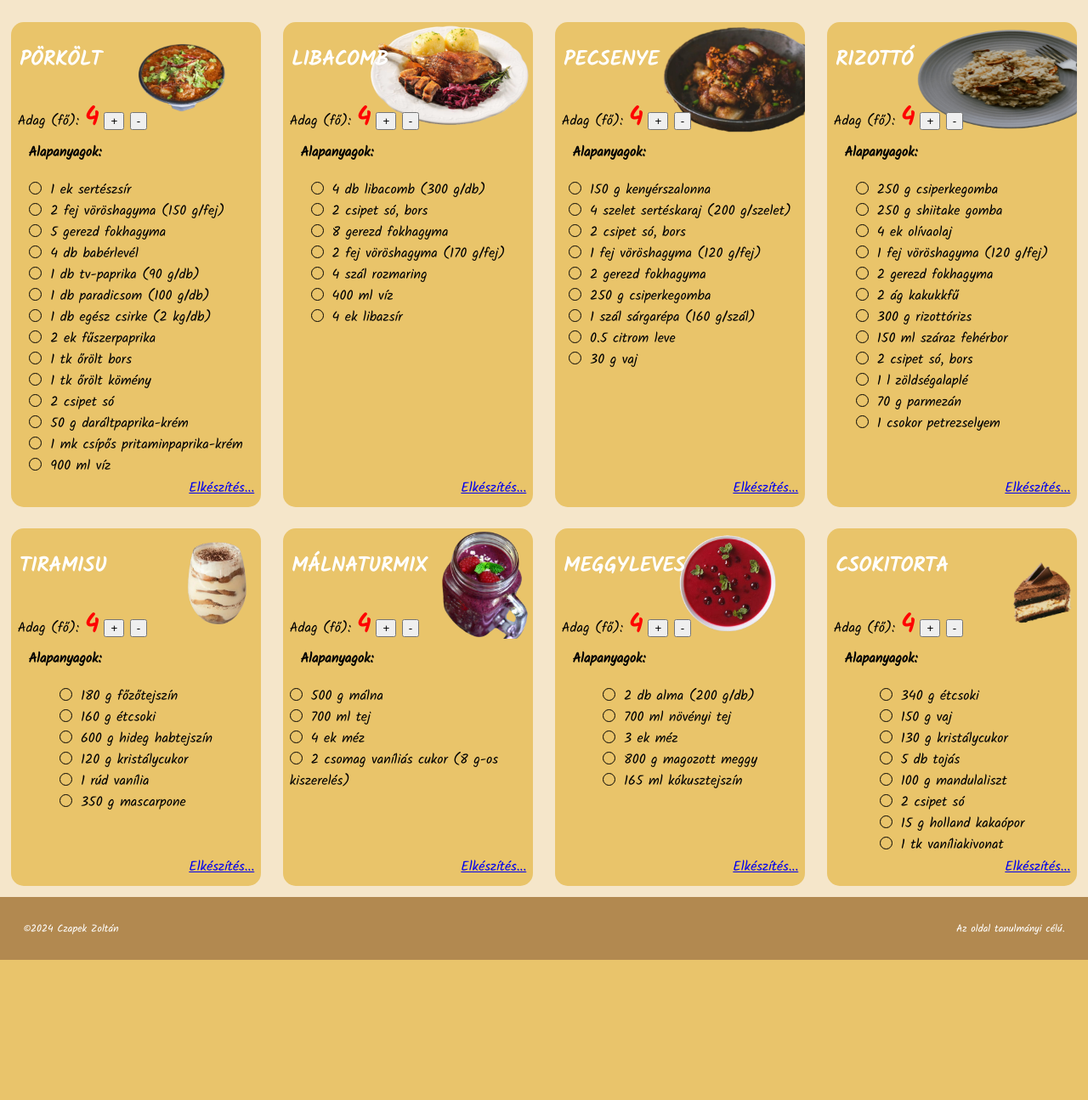
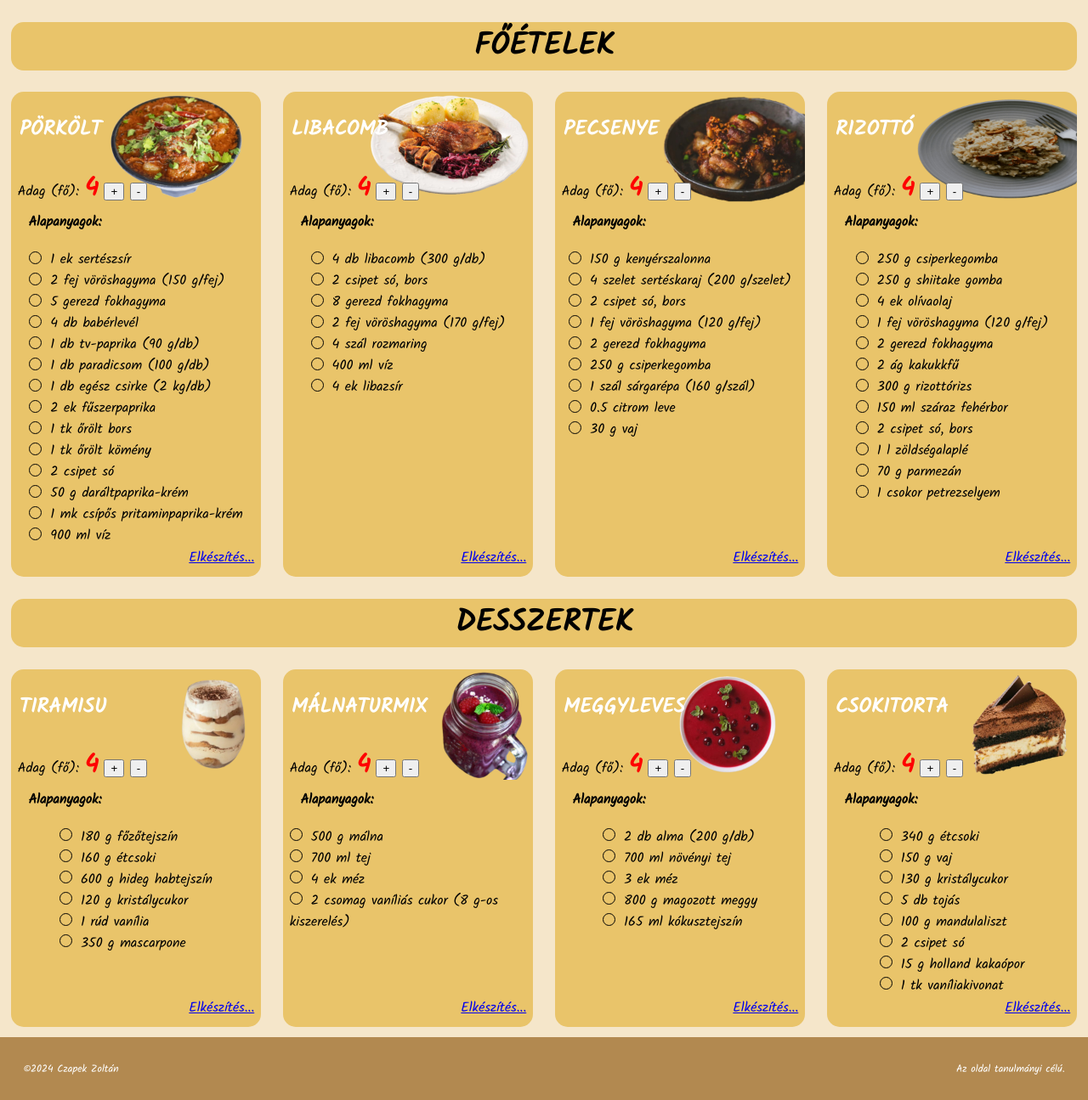
Before and after one commit to czapekzoli/weblap_beadando, a PHP site: page / in a window 1280 px wide. Shown: the part 175-1470 px from the top of the page at 85% size. Before the commit the page ends 1305 px from the top, so only its background shows below. Run offline with PHP 8.4, Linux system fonts and the light colour scheme.

Commit message:
frissítés

```diff
--- a/index.html
+++ b/index.html
@@ -8,34 +8,6 @@
   <title>Receptek</title>
   <link rel="icon" type="image/x-icon" href="favicon_io/android-chrome-512x512.png">
   <link rel="stylesheet" href="https://fonts.googleapis.com/css?family=Kalam">
-  <script>
-    function pluszadagolas(receptid) {
-      let felsorolas = document.getElementById(receptid).getElementsByTagName("li")
-      console.log(felsorolas)
-      let hossza = felsorolas.length
-      for (i = 0; i < hossza; i++) {
-        szokoz_index = felsorolas[i].innerText.indexOf(" ")
-        mennyiseg = felsorolas[i].innerText.substring(0, szokoz_index)
-        console.log(felsorolas[i].textContent)
-        felsorolas[i].innerHTML = `<input type="checkbox" class="rounded-checkbox">${Number(mennyiseg) + Number(mennyiseg * (1 / Number((document.getElementById(`${receptid}_adag`).innerText))))} ${felsorolas[i].innerText.substring(szokoz_index)}`
-      }
-      document.getElementById(`${receptid}_adag`).innerText = Number(document.getElementById(`${receptid}_adag`).innerText) + 1
-    }
-    function minuszadagolas(receptid) {
-      if ((Number(document.getElementById(`${receptid}_adag`).innerText) - 1) >= 1) {
-        let felsorolas = document.getElementById(receptid).getElementsByTagName("li")
-        let hossza = felsorolas.length
-        for (i = 0; i < hossza; i++) {
-          szokoz_index = felsorolas[i].innerText.indexOf(" ")
-          mennyiseg = felsorolas[i].innerText.substring(0, szokoz_index)
-          console.log(felsorolas[i].textContent)
-          console.log(felsorolas[i].innerHTML)
-          felsorolas[i].innerHTML = `<input type="checkbox" class="rounded-checkbox">${Number(mennyiseg) - Number(mennyiseg * (1 / Number((document.getElementById(`${receptid}_adag`).innerText))))} ${felsorolas[i].innerText.substring(szokoz_index)}`
-        }
-        document.getElementById(`${receptid}_adag`).innerText = Number(document.getElementById(`${receptid}_adag`).innerText) - 1
-      }
-    }
-  </script>
 </head>
 
 <body>
@@ -54,13 +26,14 @@
         <li><a href="gallery.html">Kép album</a></li>
       </ul>
     </nav>
+    <aside><h1>FŐÉTELEK</h1></aside>
     <!--1. RECEPT-->
     <article class="recept">
       <div class="etelek">
         <h2 class="kep_mogotte">PÖRKÖLT</h2>
         <p class="kep_mogott">Adag (fő): <span class="adag" id="osszetevok_1_adag">4</span> <button class="pluszbutton"
-            onclick="pluszadagolas(`osszetevok_1`)">+</button> <button class="minuszbutton"
-            onclick="minuszadagolas(`osszetevok_1`)">-</button></p><img src="etel_foto/csirkeporkolt.png" alt="proba" class="szoveg_elotte">
+            id="osszetevok_1_plusz">+</button> <button class="minuszbutton"
+            id="osszetevok_1_minusz">-</button></p><img src="etel_foto/csirkeporkolt.png" alt="proba" class="szoveg_elotte">
       </div>
       <h4>Alapanyagok:</h4>
       <div class="ingredients">
@@ -88,8 +61,8 @@
       <div class="etelek">
         <h2 class="kep_mogotte">LIBACOMB</h2>
         <p class="kep_mogott">Adag (fő): <span class="adag" id="osszetevok_2_adag">4</span> <button class="pluszbutton"
-            onclick="pluszadagolas(`osszetevok_2`)">+</button> <button class="minuszbutton"
-            onclick="minuszadagolas(`osszetevok_2`)">-</button></p><img src="etel_foto/libacomb.png" alt="proba"
+          id="osszetevok_2_plusz">+</button> <button class="minuszbutton"
+          id="osszetevok_2_minusz">-</button></p><img src="etel_foto/libacomb.png" alt="proba"
           class="szoveg_elotte">
       </div>
       <h4>Alapanyagok:</h4>
@@ -111,8 +84,8 @@
       <div class="etelek">
         <h2 class="kep_mogotte">PECSENYE</h2>
         <p class="kep_mogott">Adag (fő): <span class="adag" id="osszetevok_3_adag">4</span> <button class="pluszbutton"
-            onclick="pluszadagolas(`osszetevok_3`)">+</button> <button class="minuszbutton"
-            onclick="minuszadagolas(`osszetevok_3`)">-</button></p><img src="etel_foto/vadaszpecsenye.png" alt="proba"
+          id="osszetevok_3_plusz">+</button> <button class="minuszbutton"
+          id="osszetevok_3_minusz">-</button></p><img src="etel_foto/vadaszpecsenye.png" alt="proba"
           class="szoveg_elotte">
       </div>
       <h4>Alapanyagok:</h4>
@@ -136,8 +109,8 @@
       <div class="etelek">
         <h2 class="kep_mogotte">RIZOTTÓ</h2>
         <p class="kep_mogott">Adag (fő): <span class="adag" id="osszetevok_4_adag">4</span> <button class="pluszbutton"
-            onclick="pluszadagolas(`osszetevok_4`)">+</button> <button class="minuszbutton"
-            onclick="minuszadagolas(`osszetevok_4`)">-</button></p><img src="etel_foto/gombas_rizotto.png" alt="proba"
+          id="osszetevok_4_plusz">+</button> <button class="minuszbutton"
+          id="osszetevok_4_minusz">-</button></p><img src="etel_foto/gombas_rizotto.png" alt="proba"
           class="szoveg_elotte">
       </div>
       <h4>Alapanyagok:</h4>
@@ -159,13 +132,14 @@
       </div>
       <a href="#" onclick="felugrik('felugro_recept4')">Elkészítés...</a>
     </article>
+    <aside><h1>DESSZERTEK</h1></aside>
     <!--5. RECEPT-->
     <article class="recept">
       <div class="etelek">
         <h2 class="kep_mogotte">TIRAMISU</h2>
         <p class="kep_mogott">Adag (fő): <span class="adag" id="osszetevok_5_adag">4</span> <button class="pluszbutton"
-            onclick="pluszadagolas(`osszetevok_5`)">+</button> <button class="minuszbutton"
-            onclick="minuszadagolas(`osszetevok_5`)">-</button></p><img src="desszert_foto/tiramisu.png" alt="proba"
+          id="osszetevok_5_plusz">+</button> <button class="minuszbutton"
+          id="osszetevok_5_minusz">-</button></p><img src="desszert_foto/tiramisu.png" alt="proba"
           class="szoveg_elotte">
       </div>
       <h4>Alapanyagok:</h4>
@@ -186,8 +160,8 @@
       <div class="etelek">
         <h2 class="kep_mogotte">MÁLNATURMIX</h2>
         <p class="kep_mogott">Adag (fő): <span class="adag" id="osszetevok_6_adag">4</span> <button class="pluszbutton"
-            onclick="pluszadagolas(`osszetevok_6`)">+</button> <button class="minuszbutton"
-            onclick="minuszadagolas(`osszetevok_6`)">-</button></p><img src="desszert_foto/malna_turmix.png" alt="proba"
+          id="osszetevok_6_plusz">+</button> <button class="minuszbutton"
+          id="osszetevok_6_minusz">-</button></p><img src="desszert_foto/malna_turmix.png" alt="proba"
           class="szoveg_elotte">
       </div>
       <!--<img src="proba_foto.jpeg" alt="alma" class="gyumolcskep" /> -->
@@ -207,8 +181,8 @@
       <div class="etelek">
         <h2 class="kep_mogotte">MEGGYLEVES</h2>
         <p class="kep_mogott">Adag (fő): <span class="adag" id="osszetevok_7_adag">4</span> <button class="pluszbutton"
-            onclick="pluszadagolas(`osszetevok_7`)">+</button> <button class="minuszbutton"
-            onclick="minuszadagolas(`osszetevok_7`)">-</button></p><img src="desszert_foto/meggyleves.png" alt="proba"
+          id="osszetevok_7_plusz">+</button> <button class="minuszbutton"
+          id="osszetevok_7_minusz">-</button></p><img src="desszert_foto/meggyleves.png" alt="proba"
           class="szoveg_elotte">
       </div>
       <h4>Alapanyagok:</h4>
@@ -228,8 +202,8 @@
       <div class="etelek">
         <h2 class="kep_mogotte">CSOKITORTA</h2>
         <p class="kep_mogott">Adag (fő): <span class="adag" id="osszetevok_8_adag">4</span> <button class="pluszbutton"
-            onclick="pluszadagolas(`osszetevok_8`)">+</button> <button class="minuszbutton"
-            onclick="minuszadagolas(`osszetevok_8`)">-</button></p><img src="desszert_foto/csokitorta.png" alt="proba"
+          id="osszetevok_8_plusz">+</button> <button class="minuszbutton"
+          id="osszetevok_8_minusz">-</button></p><img src="desszert_foto/csokitorta.png" alt="proba"
           class="szoveg_elotte">
       </div>
 
@@ -424,9 +398,10 @@
   </footer>
   <script>
     function felugrik(receptszam) {
-      document.getElementById(receptszam).classList.toggle("active");
+        document.getElementById(receptszam).classList.toggle("active");
     }
-  </script>
+</script>
+<script src="script.js"></script>
 </body>
 
 </html>
--- /dev/null
+++ b/script.js
@@ -0,0 +1,54 @@
+document.addEventListener("DOMContentLoaded", function () {
+    const ids = ["osszetevok_1_plusz", "osszetevok_2_plusz","osszetevok_3_plusz","osszetevok_4_plusz","osszetevok_5_plusz","osszetevok_6_plusz","osszetevok_7_plusz","osszetevok_8_plusz", "recept_1_plusz", "recept_2_plusz","recept_3_plusz", "recept_4_plusz"];
+    ids.forEach(id => {
+        const elem = document.getElementById(id);
+        if (elem) {
+            elem.addEventListener("click", function () {
+                pluszadagolas(id.replace("_plusz", ""));
+            });
+        }
+    });
+});
+
+document.addEventListener("DOMContentLoaded", function () {
+    const ids = ["osszetevok_1_minusz", "osszetevok_2_minusz","osszetevok_3_minusz","osszetevok_4_minusz","osszetevok_5_minusz","osszetevok_6_minusz","osszetevok_7_minusz","osszetevok_8_minusz", "recept_1_minusz", "recept_2_minusz","recept_3_minusz", "recept_4_minusz"];
+    ids.forEach(id => {
+        const elem = document.getElementById(id);
+        if (elem) {
+            elem.addEventListener("click", function () {
+                minuszadagolas(id.replace("_minusz", ""));
+            });
+        }
+    });
+});
+
+function pluszadagolas(receptid) {
+    let felsorolas = document.getElementById(receptid).getElementsByTagName("li")
+    console.log(felsorolas)
+    let hossza = felsorolas.length
+    for (i = 0; i < hossza; i++) {
+      szokoz_index = felsorolas[i].innerText.indexOf(" ")
+      mennyiseg = felsorolas[i].innerText.substring(0, szokoz_index)
+      console.log(felsorolas[i].textContent)
+      felsorolas[i].innerHTML = `<input type="checkbox" class="rounded-checkbox">${Number(mennyiseg) + Number(mennyiseg * (1 / Number((document.getElementById(`${receptid}_adag`).innerText))))} ${felsorolas[i].innerText.substring(szokoz_index)}`
+    }
+    document.getElementById(`${receptid}_adag`).innerText = Number(document.getElementById(`${receptid}_adag`).innerText) + 1
+  }
+
+  function minuszadagolas(receptid) {
+    if ((Number(document.getElementById(`${receptid}_adag`).innerText) - 1) >= 1) {
+        let felsorolas = document.getElementById(receptid).getElementsByTagName("li")
+        let hossza = felsorolas.length
+        for (i = 0; i < hossza; i++) {
+            szokoz_index = felsorolas[i].innerText.indexOf(" ")
+            mennyiseg = felsorolas[i].innerText.substring(0, szokoz_index)
+            console.log(felsorolas[i].textContent)
+            felsorolas[i].innerHTML = `<input type="checkbox" class="rounded-checkbox">${Number(mennyiseg) - Number(mennyiseg * (1 / Number((document.getElementById(`${receptid}_adag`).innerText))))} ${felsorolas[i].innerText.substring(szokoz_index)}`
+        }
+        document.getElementById(`${receptid}_adag`).innerText = Number(document.getElementById(`${receptid}_adag`).innerText) - 1
+    }
+}
+
+function felugrik(receptszam) {
+    document.getElementById(receptszam).classList.toggle("active");
+}
--- a/style.css
+++ b/style.css
@@ -28,10 +28,24 @@ body {
   margin: 1%;
 }
 
-.elkeszites {
-  align-self: end;
+aside{
+  background-color: #e9c46a;
+  padding: 0px 0px;
+  color: #000000;
+  text-align: justify;
+  border-radius: 15px;
+  flex: 1 1 100%;
+  position: relative;
+  text-align: center;
+  font-size: 1.5em;
 }
-
+aside h1,h6 {
+  margin:0;
+  padding: 0;
+}
+br{
+  height: 0;
+}
 /******TAGEK******/
 
 h1 {
@@ -148,6 +162,10 @@ footer {
   text-align: center;
   font-size: 12px;
   padding: 15px;
+  position:relative;
+  left: 0;
+  bottom: 0;
+  width: 100%;
 }
 
 footer.container {
@@ -177,6 +195,10 @@ img.szoveg_elotte {
   position: relative;
   display: inline-block;
   width: 100%;
+}
+
+.elkeszites {
+  align-self: end;
 }
 
 h2.recept {
@@ -217,6 +239,10 @@ ul.ingredients {
 ol.ingredients {
   display: inline-block;
   text-align: left;
+}
+
+aside.alkohol,.mentes{
+  flex-basis: 98%;
 }
 
 /******CHECKBOX******/
@@ -323,6 +349,7 @@ section {
   width: 80%;
   min-width: 400px;
   margin: 15px auto;
+  cursor: pointer;
 }
 
 .slick-slide {
@@ -350,18 +377,33 @@ section {
 .slick-current {
   opacity: 1;
 }
-
+.order_hatra{
+  order:100
+}
+.mentes{
+  order:99
+}
 /******TABLET******/
 
 @media all and (min-width: 600px) {
+  aside{
+    flex-basis: 98%;
+  }
 
+  aside.alkohol,.mentes{
+    flex-basis: 98%;
+  }
   nav {
     flex-basis: 98%;
   }
+  .order_hatra{
+    order:100
+  }
+  .mentes{
+    order:99
+  }
 
-  .recept,
-  article,
-  aside {
+  .recept, article {
     flex-basis: 48%;
   }
 
@@ -374,14 +416,23 @@ section {
 /******SZÁMÍTÓGÉP******/
 
 @media all and (min-width: 768px) {
+  aside{
+    flex-basis: 98%;
+  }
+  aside.alkohol,.mentes{
+    flex-basis: 48%;
+  }
+  .order_hatra{
+    order:0
+  }
+  .mentes{
+    order:0
+  }
 
-  .recept,
-  article,
-  aside {
+  .recept,article {
     flex-basis: 23%;
 
   }
-
 
   nav {
     flex-basis: 98%;
```
Also changed, not shown: gallery.html (+12 -3 lines), italok.html (+13 -40 lines), desszert_foto/csokitorta.png, desszert_foto/malna_turmix.png, desszert_foto/meggyleves.png, desszert_foto/tiramisu.png, etel_foto/csirkeporkolt.png, etel_foto/pecsenye_gallery.png (added), etel_foto/rizotto_gallery.png (added), ital_foto/bellini.png, ital_foto/froccs.png, ital_foto/jegeskave.png, 1 other file.
